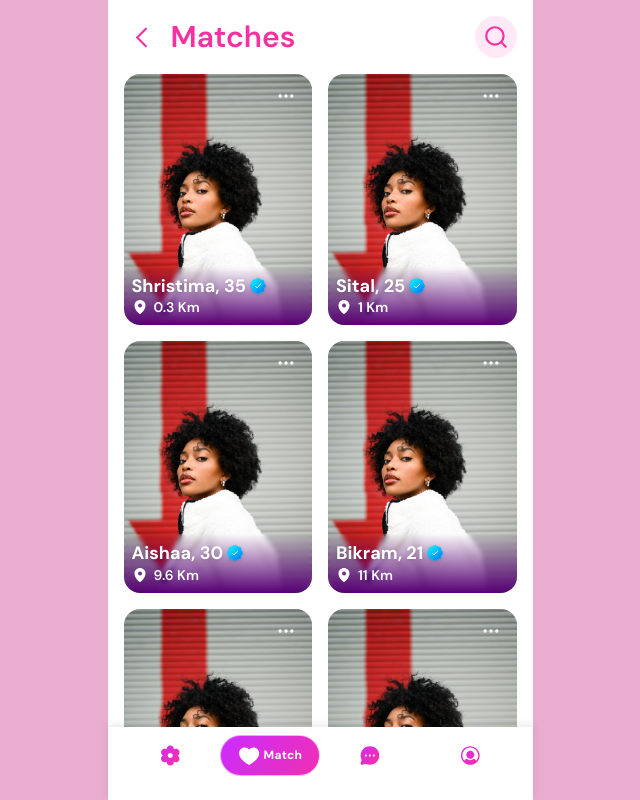
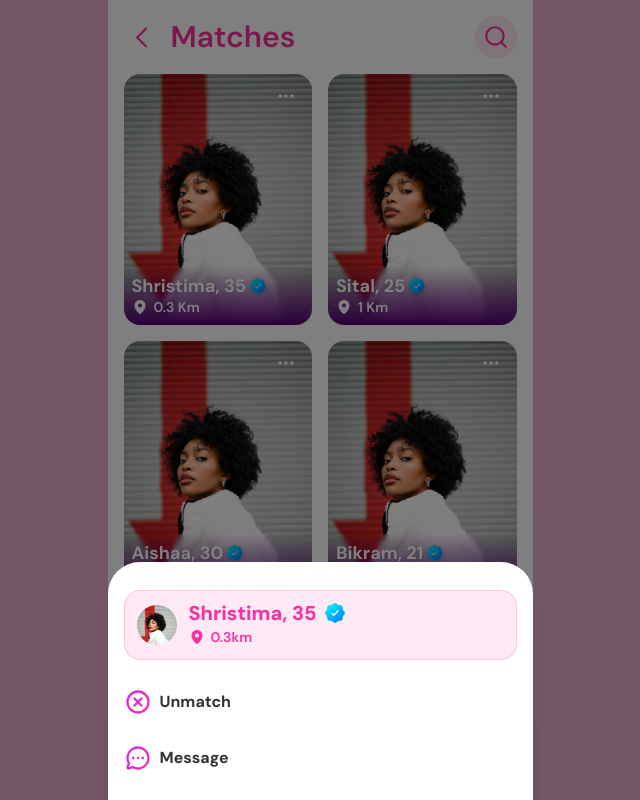
Before and after one commit to parajulisanket/Dating-App, a Next.js app: page /match in a window 1280 px wide. Both pictures are taken after a click on the button 606 px from the left and 96 px from the top of the page. Shown: the whole page, without its empty margins (320-960 px from the left). Built offline with nearby package versions, Linux system fonts and the light colour scheme.

Commit message:
matchlist part

```diff
--- a/components/match/MatchListings.tsx
+++ b/components/match/MatchListings.tsx
@@ -1,8 +1,8 @@
 "use client";
 
 import Image from "next/image";
-import { BadgeCheck, MoreHorizontal, MapPin } from "lucide-react";
 import React from "react";
+import { MoreHorizontal } from "lucide-react";
 
 type Match = {
   id: string;
@@ -85,9 +85,27 @@ const FOOTER_H = 68;
 const containerHeight = `calc(100dvh - ${HEADER_H + FOOTER_H}px)`;
 
 export default function MatchListings() {
+  const [open, setOpen] = React.useState(false);
+  const [selected, setSelected] = React.useState<Match | null>(null);
+
+  const openSheet = (m: Match) => {
+    setSelected(m);
+    setOpen(true);
+  };
+  const closeSheet = () => setOpen(false);
+
+  // Close on ESC
+  React.useEffect(() => {
+    if (!open) return;
+    const onKey = (e: KeyboardEvent) => e.key === "Escape" && setOpen(false);
+    window.addEventListener("keydown", onKey);
+    return () => window.removeEventListener("keydown", onKey);
+  }, [open]);
+
   return (
+    <>
       <div
-      className="no-scrollbar scroll-smooth pb-16 "
+        className="no-scrollbar scroll-smooth pb-16"
         style={{
           height: containerHeight,
           WebkitOverflowScrolling: "touch",
@@ -95,15 +113,14 @@ export default function MatchListings() {
           overflowY: "auto",
         }}
       >
-      {" "}
-      <section className="px-4 ">
+        <section className="px-4">
           <div className="grid grid-cols-2 gap-4">
             {DATA.map((m) => (
               <article
                 key={m.id}
-              className="relative rounded-[16px] overflow-hidden  bg-neutral-200"
+                className="relative overflow-hidden rounded-[16px] bg-neutral-200"
               >
-              {/* image section */}
+                {/* image */}
                 <div className="relative aspect-[3/4] w-full">
                   <Image
                     src={m.image}
@@ -118,17 +135,16 @@ export default function MatchListings() {
                 {/* top-right menu */}
                 <button
                   aria-label="Card menu"
-                className="absolute right-4 top-3  text-white
-                         flex items-center justify-center "
+                  onClick={() => openSheet(m)}
+                  className="absolute right-4 top-3 flex items-center justify-center text-white"
                 >
                   <MoreHorizontal size={20} />
                 </button>
 
                 {/* text overlay */}
                 <div className="pointer-events-none absolute inset-x-0 bottom-0">
-                <div className="absolute inset-0  bg-gradient-to-t from-[#570074] to-transparent backdrop-blur-[2px]" />
-                {/* content */}
-                <div className="relative  p-2 text-white">
+                  <div className="absolute inset-0 bg-gradient-to-t from-[#570074] to-transparent backdrop-blur-[2px]" />
+                  <div className="relative p-2 text-white">
                     <div className="flex items-center gap-1 text-[18px] font-bold leading-tight drop-shadow">
                       <span className="truncate">
                         {m.name}, {m.age}
@@ -141,8 +157,12 @@ export default function MatchListings() {
                         />
                       )}
                     </div>
-                  <div className=" flex items-center gap-1.5 text-sm font-semibold">
-                    <img src={"/icons/MapPin.svg"} alt="" className="w-4 h-4" />
+                    <div className="flex items-center gap-1.5 text-sm font-semibold">
+                      <img
+                        src={"/icons/MapPin.svg"}
+                        alt=""
+                        className="w-4 h-4"
+                      />
                       <span>{m.distanceKm} Km</span>
                     </div>
                   </div>
@@ -152,5 +172,90 @@ export default function MatchListings() {
           </div>
         </section>
       </div>
+
+      {/* Bottom Sheet */}
+      {open && selected && (
+        <div className="fixed inset-0 z-1000">
+          {/* Backdrop */}
+          <div className="absolute inset-0 bg-black/50" onClick={closeSheet} />
+          {/* Sheet panel */}
+          <div className="absolute inset-x-0 bottom-0 mx-auto w-full max-w-[425px]">
+            <div className="rounded-t-[32px] bg-background p-4 shadow-xl">
+              <div className="mb-3 flex items-center justify-center"></div>
+
+              {/* Pink profile card */}
+              <div className="rounded-2xl border border-[#F92FA233] dark:bg-white/10 dark:border-white/10 bg-[#FEE9F5] p-3">
+                <div className="flex items-center gap-3">
+                  {/* avatar */}
+                  <div className="h-10 w-10 overflow-hidden rounded-full shrink-0">
+                    <Image
+                      src={selected.image}
+                      alt={`${selected.name} avatar`}
+                      width={40}
+                      height={40}
+                      className="h-10 w-10 object-cover"
+                    />
+                  </div>
+
+                  {/* text block */}
+                  <div className="flex-1">
+                    <div className="flex items-center gap-2">
+                      <span className="text-[20px] font-extrabold leading-none text-heading">
+                        {selected.name}, {selected.age}
+                      </span>
+                      {selected.verified && (
+                        <img
+                          src="/icons/verify.svg"
+                          alt="Verified"
+                          className="h-5 w-5"
+                        />
+                      )}
+                    </div>
+
+                    <div className="mt-1 flex items-center gap-1.5 text-heading">
+                      <img
+                        src="/icons/location.svg"
+                        alt=""
+                        className="h-4 w-4 dark:filter dark:invert dark:brightness-0"
+                      />
+                      <span className="text-sm font-semibold">
+                        {selected.distanceKm}km
+                      </span>
+                    </div>
+                  </div>
+                </div>
+              </div>
+
+              {/* Actions */}
+              <div className="mt-4 space-y-1">
+                <button
+                  className="flex w-full items-center gap-2 py-3 text-left font-bold text-neutral-1000 "
+                  onClick={() => {
+                    closeSheet();
+                  }}
+                >
+                  <img src={"/icons/XCircle.svg"} alt="" className="w-7 h-7" />
+                  Unmatch
+                </button>
+
+                <button
+                  className="flex w-full items-center gap-2 py-3 text-left font-bold text-neutral-1000 "
+                  onClick={() => {
+                    closeSheet();
+                  }}
+                >
+                  <img
+                    src={"/icons/ChatCircleDots Stroke.svg"}
+                    alt=""
+                    className="w-7 h-7"
+                  />
+                  Message
+                </button>
+              </div>
+            </div>
+          </div>
+        </div>
+      )}
+    </>
   );
 }
```
Also changed, not shown: public/icons/ChatCircleDots Stroke.svg (added), public/icons/XCircle.svg (added). Lines whose indentation alone changed are shown as unchanged.
